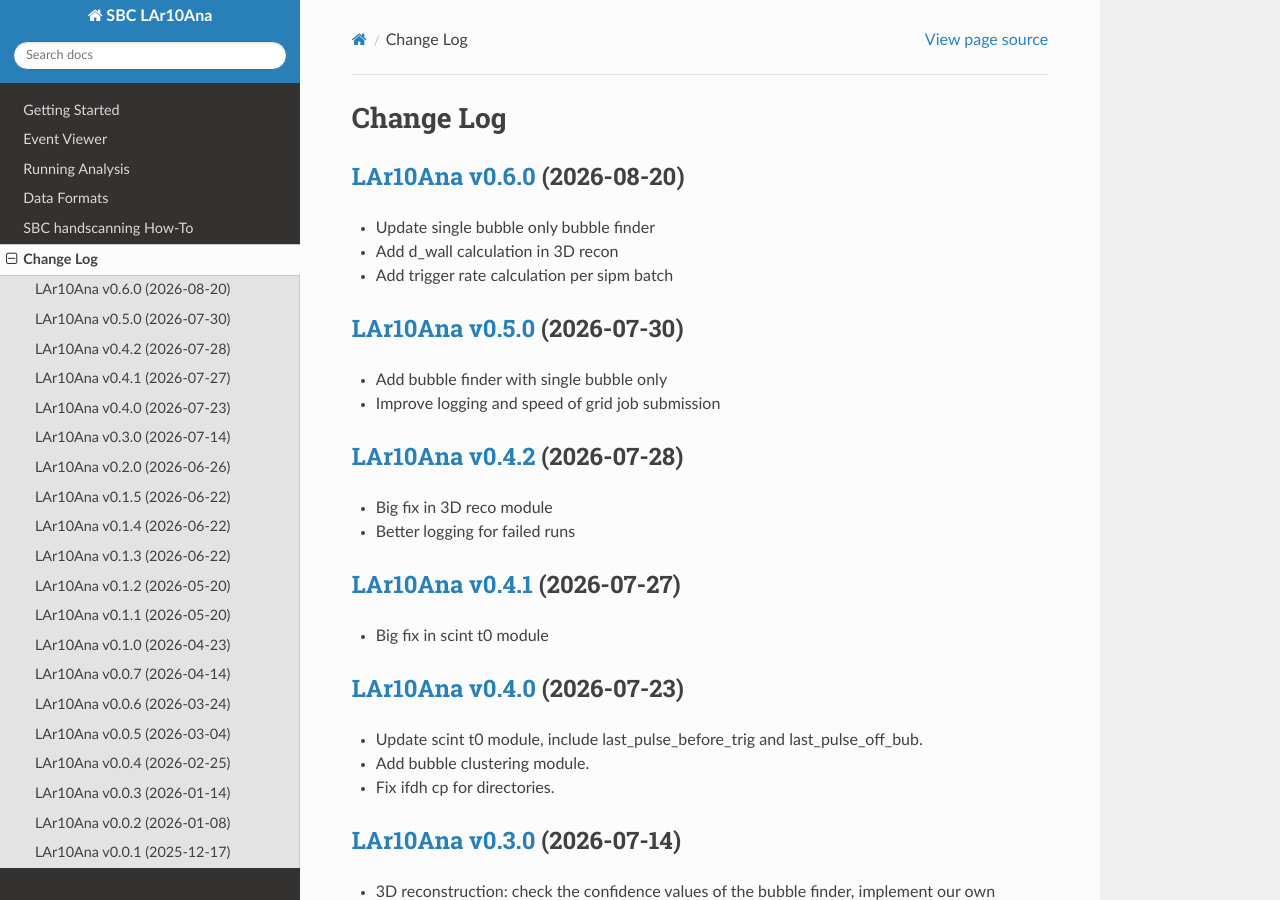
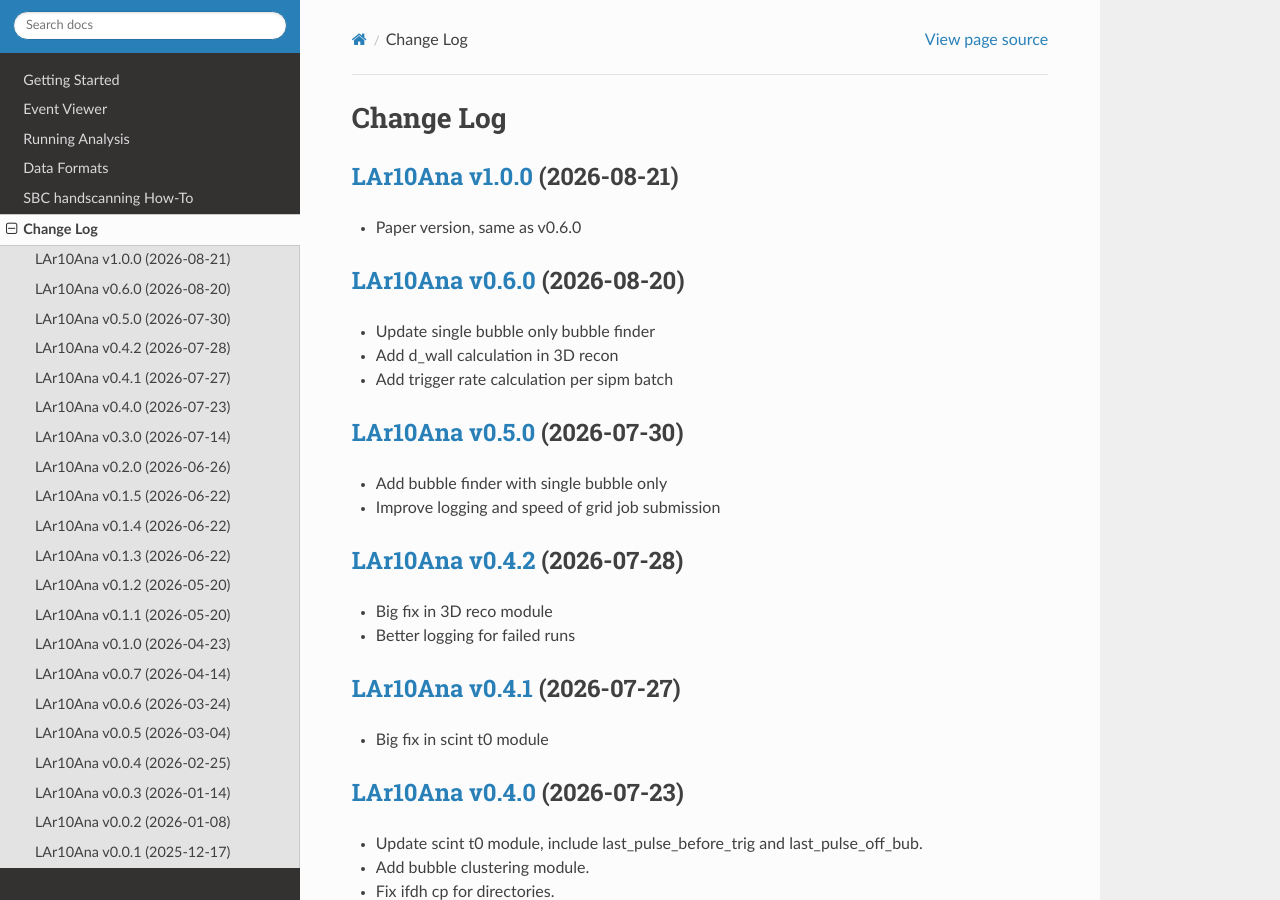
Before and after one commit to SBC-Collaboration/LAr10Ana, a Sphinx documentation site: the page built from docs/changelog.md, in a window 1280 px wide and 900 px high. Built offline with Sphinx 7.4.7 and the Read the Docs theme 3.1.0, drawn with Linux system fonts in a browser that asks for light colours.

```diff
--- a/docs/changelog.md
+++ b/docs/changelog.md
@@ -1,4 +1,7 @@
 # Change Log
+
+## [LAr10Ana v1.0.0](https://github.com/SBC-Collaboration/LAr10Ana/releases/tag/v1.0.0) (2026-08-21)
+- Paper version, same as v0.6.0
 
 ## [LAr10Ana v0.6.0](https://github.com/SBC-Collaboration/LAr10Ana/releases/tag/v0.6.0) (2026-08-20)
 - Update single bubble only bubble finder
--- a/docs/conf.py
+++ b/docs/conf.py
@@ -7,7 +7,7 @@
 copyright = '2024-2026 SBC Collaboration'
 author = 'SBC Collaboration'
 
-release = '0.6.0'
+release = '1.0.0'
 version = '.'.join(release.split('.')[:2])  # only keep X.Y part of the version
 
 # -- General configuration
```
Also changed, not shown: 1 other file.
